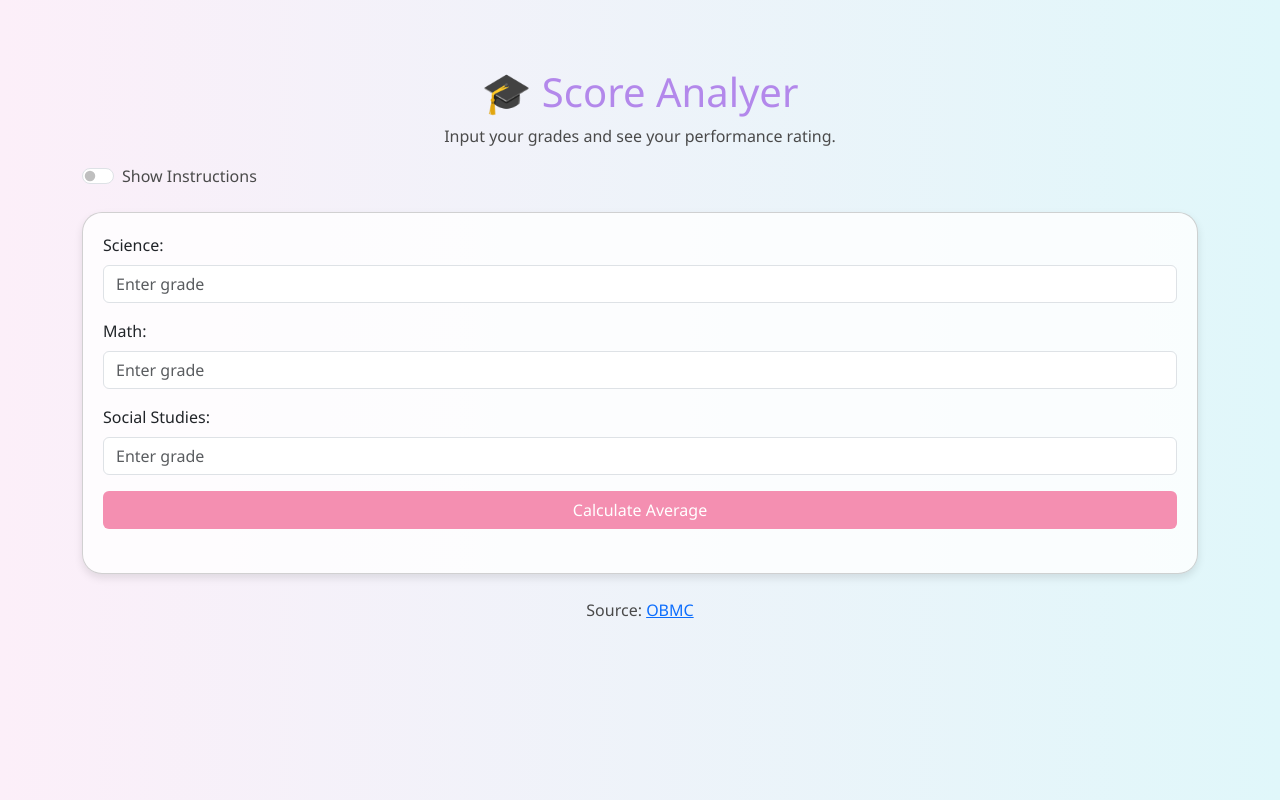
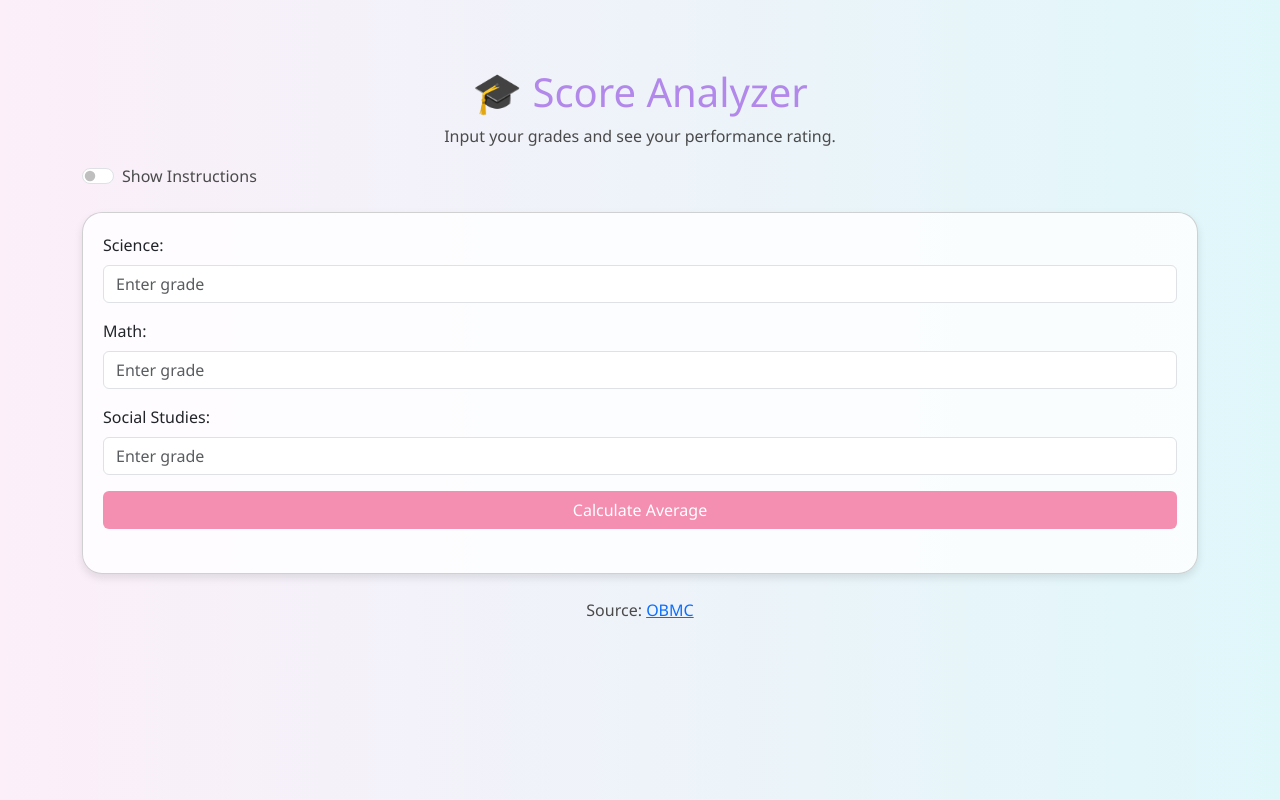
Before and after one commit to yanna123456789/LP_ICT9R_Q4Quiz2_Moya_Yanna, a plain HTML site: page index.html in a window 1280 px wide. Drawn offline with nearby package versions, Linux system fonts and the light colour scheme.

Commit message:
Update index.html

```diff
--- a/index.html
+++ b/index.html
@@ -40,7 +40,7 @@
 
 <body>
   <div class="container mt-5">
-    <h1 class="text-center">🎓 Score Analyer</h1>
+    <h1 class="text-center">🎓 Score Analyzer</h1>
     <p class="text-center">Input your grades and see your performance rating.</p>
 
     <div class="form-check form-switch mb-4">
```
